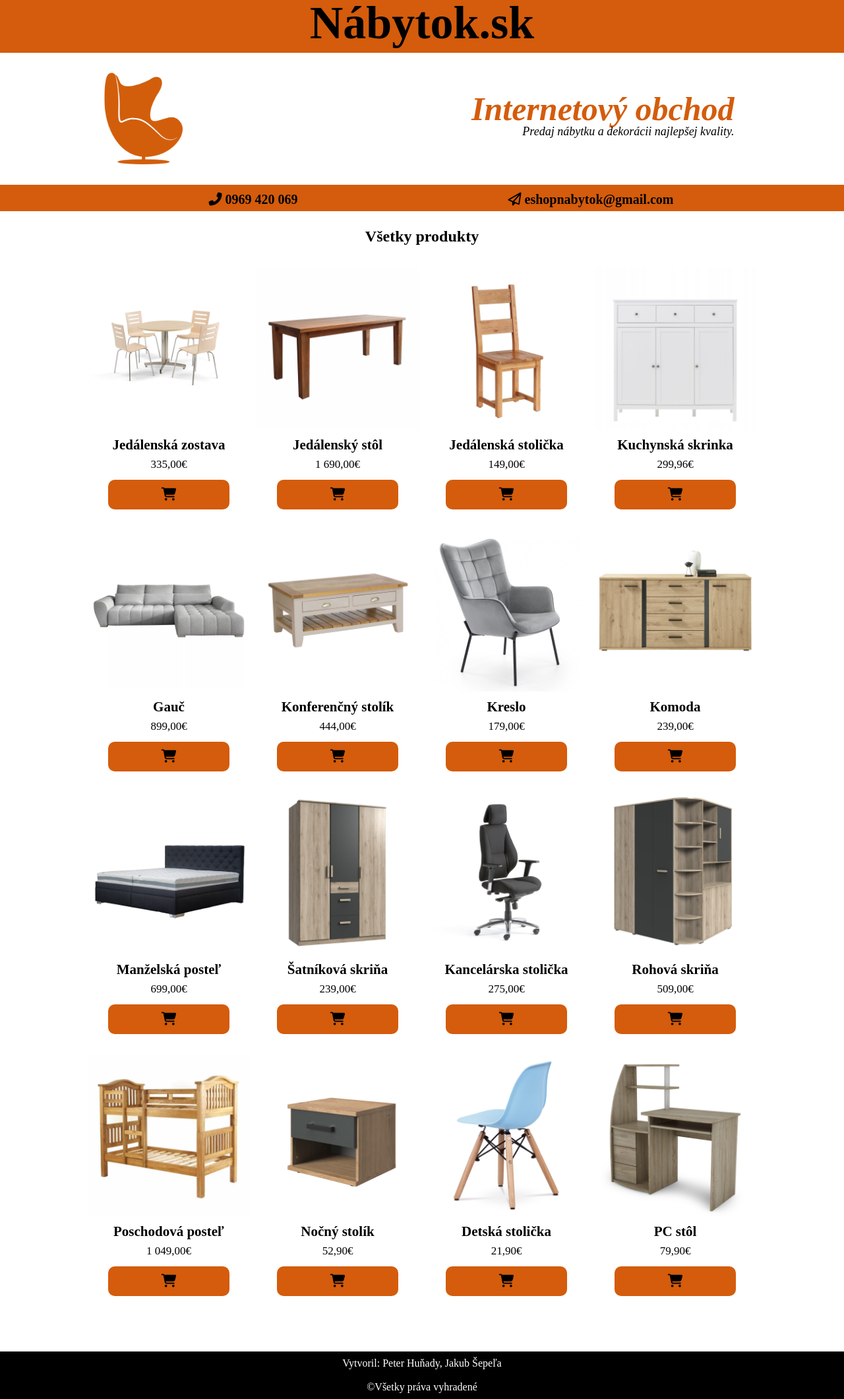
After one commit to jakubsepik/E-shop, a PHP site: page /eshop.html in a window 1280 px wide. The commit adds this page. Shown: the whole page at 66% size. Run offline with PHP 8.4, Linux system fonts and the light colour scheme; some libraries are stand-ins or nearby versions.

Commit message:
php update

```diff
--- a/src/config.json
+++ b/src/config.json
@@ -2,5 +2,5 @@
     "servername":"localhost",
     "username":"root",
     "password":"",
-    "database":"test"
+    "database":"eshop"
 }
--- /dev/null
+++ b/src/eshop.html
@@ -0,0 +1,258 @@
+<!DOCTYPE html>
+<html>
+<head>
+	<title>nabytok.sk</title>
+	<link rel="stylesheet" type="text/css" href="CSS/reset.css">
+	<link rel="stylesheet" type="text/css" href="CSS/style.css">
+
+	<meta name="viewport" content="width=device-width, initial-scale=1.0">
+	<meta charset="utf-8">
+
+	<script src="https://kit.fontawesome.com/f40ecbd809.js" crossorigin="anonymous"></script>
+</head>
+<body class="main">
+
+	<header>
+		<h1 class="nadpis">Nábytok.sk</h1>
+	</header>
+
+
+	<article>
+		<nav>
+			<img src="img/chair.png" class="logo">
+
+			<div class="idk">
+				<h1>Internetový obchod</h1>
+				<p>Predaj nábytku a dekorácii najlepšej kvality.</p>
+			</div>
+		</nav>
+
+
+		<div class="kontakt">
+			<div class="phone">
+				<p><i class="fas fa-phone-alt"></i> 0969 420 069</p>
+			</div>
+
+			<div class="email">
+				<p><i class="far fa-paper-plane"></i> eshopnabytok@gmail.com</p>
+			</div>
+		</div>
+
+		<div class="produkty">
+			<p class=>Všetky produkty</p>
+		</div>
+
+		<section>
+			<div class="row">
+				<div class="item">
+					<img src="img/1.jpg">
+
+					<h2>Jedálenská zostava</h2>
+					<p>335,00€</p>
+					<a href="">
+						<div class="kosik">
+							<i class="fas fa-shopping-cart"></i>
+						</div>
+					</a>
+				</div>
+
+				<div class="item">
+					<img src="img/2.jpg">
+
+					<h2>Jedálenský stôl</h2>
+					<p>1 690,00€</p>
+					<a href="">
+						<div class="kosik">
+							<i class="fas fa-shopping-cart"></i>
+						</div>
+					</a>
+				</div>
+
+				<div class="item">
+					<img src="img/3.jpg">
+
+					<h2>Jedálenská stolička</h2>
+					<p>149,00€</p>
+					<a href="">
+						<div class="kosik">
+							<i class="fas fa-shopping-cart"></i>
+						</div>
+					</a>
+				</div>
+
+				<div class="item">
+					<img src="img/4.jpg">
+
+					<h2>Kuchynská skrinka</h2>
+					<p>299,96€</p>
+					<a href="">
+						<div class="kosik">
+							<i class="fas fa-shopping-cart"></i>
+						</div>
+					</a>
+				</div>
+			</div>
+
+
+			<div class="row">
+				<div class="item">
+					<img src="img/5.jpg">
+
+					<h2>Gauč</h2>
+					<p>899,00€</p>
+					<a href="">
+						<div class="kosik">
+							<i class="fas fa-shopping-cart"></i>
+						</div>
+					</a>
+				</div>
+
+				<div class="item">
+					<img src="img/6.jpg">
+
+					<h2>Konferenčný stolík</h2>
+					<p>444,00€</p>
+					<a href="">
+						<div class="kosik">
+							<i class="fas fa-shopping-cart"></i>
+						</div>
+					</a>
+				</div>
+
+				<div class="item">
+					<img src="img/7.jpg">
+
+					<h2>Kreslo</h2>
+					<p>179,00€</p>
+					<a href="">
+						<div class="kosik">
+							<i class="fas fa-shopping-cart"></i>
+						</div>
+					</a>
+				</div>
+
+				<div class="item">
+					<img src="img/8.jpg">
+
+					<h2>Komoda</h2>
+					<p>239,00€</p>
+					<a href="">
+						<div class="kosik">
+							<i class="fas fa-shopping-cart"></i>
+						</div>
+					</a>
+				</div>
+			</div>
+
+
+			<div class="row">
+				<div class="item">
+					<img src="img/9.jpg">
+
+					<h2>Manželská posteľ</h2>
+					<p>699,00€</p>
+					<a href="">
+						<div class="kosik">
+							<i class="fas fa-shopping-cart"></i>
+						</div>
+					</a>
+				</div>
+
+				<div class="item">
+					<img src="img/10.jpg">
+
+					<h2>Šatníková skriňa</h2>
+					<p>239,00€</p>
+					<a href="">
+						<div class="kosik">
+							<i class="fas fa-shopping-cart"></i>
+						</div>
+					</a>
+				</div>
+
+				<div class="item">
+					<img src="img/11.jpg">
+
+					<h2>Kancelárska stolička</h2>
+					<p>275,00€</p>
+					<a href="">
+						<div class="kosik">
+							<i class="fas fa-shopping-cart"></i>
+						</div>
+					</a>
+				</div>
+
+				<div class="item">
+					<img src="img/12.jpg">
+
+					<h2>Rohová skriňa</h2>
+					<p>509,00€</p>
+					<a href="">
+						<div class="kosik">
+							<i class="fas fa-shopping-cart"></i>
+						</div>
+					</a>
+				</div>
+			</div>
+
+
+			<div class="row">
+				<div class="item">
+					<img src="img/13.jpg">
+
+					<h2>Poschodová posteľ</h2>
+					<p>1 049,00€</p>
+					<a href="">
+						<div class="kosik">
+							<i class="fas fa-shopping-cart"></i>
+						</div>
+					</a>
+				</div>
+
+				<div class="item">
+					<img src="img/14.jpg">
+
+					<h2>Nočný stolík</h2>
+					<p>52,90€</p>
+					<a href="">
+						<div class="kosik">
+							<i class="fas fa-shopping-cart"></i>
+						</div>
+					</a>
+				</div>
+
+				<div class="item">
+					<img src="img/15.jpg">
+
+					<h2>Detská stolička</h2>
+					<p>21,90€</p>
+					<a href="">
+						<div class="kosik">
+							<i class="fas fa-shopping-cart"></i>
+						</div>
+					</a>
+				</div>
+
+				<div class="item">
+					<img src="img/16.jpg">
+
+					<h2>PC stôl</h2>
+					<p>79,90€</p>
+					<a href="">
+						<div class="kosik">
+							<i class="fas fa-shopping-cart"></i>
+						</div>
+					</a>
+				</div>
+			</div>
+		</section>
+	</article>
+
+
+	<footer>
+		<p>Vytvoril: Peter Huňady, Jakub Šepeľa</p>
+		<p>©Všetky práva vyhradené</p>
+	</footer>
+
+</body>
+</html>
```
Also changed, not shown: src/index.php (+5 -3 lines), .htaccess (added), src/.htaccess (added), src/font_awesome.js (added).
